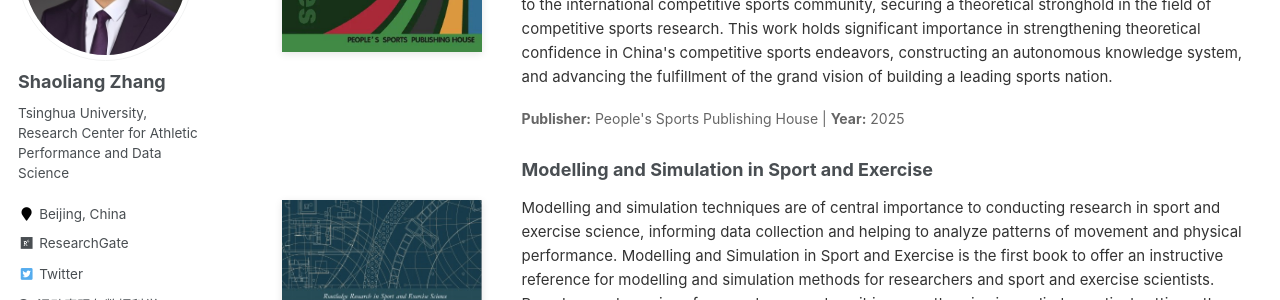
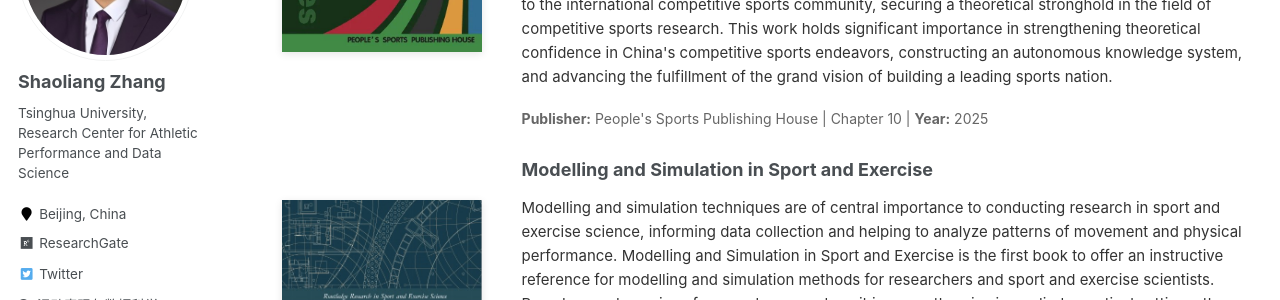
Before and after one commit to sportssuper/ZSL, a Jekyll site: the page built from _pages/books.md, in a window 1280 px wide and 900 px high, scrolled down 334 px. Shown: the part 150-450 px from the top of the window. Built offline with Jekyll 4.4.1, drawn with Linux system fonts in a browser that asks for light colours; a script that is not in the unit is left out.

Commit message:
Update books.md

```diff
--- a/_pages/books.md
+++ b/_pages/books.md
@@ -25,7 +25,7 @@
 
     </p>
     <div style="margin-top: 12px; font-size: 14px; color: #666;">
-      <strong>Publisher:</strong> People's Sports Publishing House | <strong>Year:</strong> 2025
+      <strong>Publisher:</strong> People's Sports Publishing House | Chapter 10 | <strong>Year:</strong> 2025
     </div>
   </div>
 </div>
```
